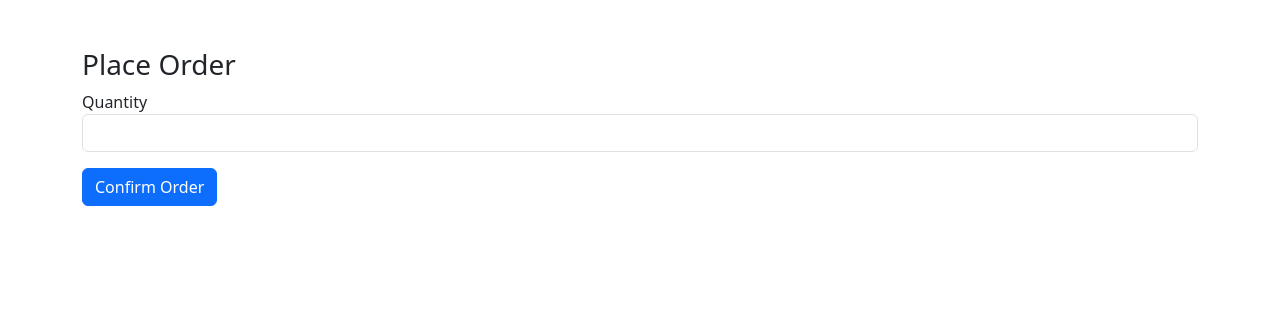
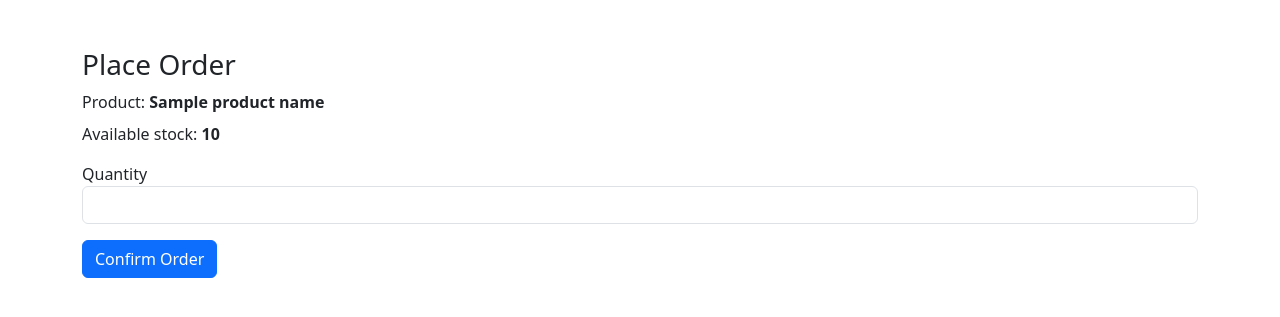
Before and after one commit to Salman-Faizal/ISDN-Sales-Application, a Flask app: template templates/place_order.html in a window 1280 px wide. Shown: the top 317 px of the page. Run offline with Flask 3, Linux system fonts and the light colour scheme; the template is opened without the code that fills it: most values are stand-ins (such as "Sample title", 1, 10 or a date in 2020).

Commit message:
Corrected stock quantity related error

```diff
--- a/app.py
+++ b/app.py
@@ -244,16 +244,39 @@ def order(product_id):
     if 'username' not in session or session['role'] != "Customer":
         return redirect(url_for('login'))
 
-    if quantity <= 0:
+    conn = sqlite3.connect("database.db")
+    cursor = conn.cursor()
+    cursor.execute("SELECT name, stock FROM products WHERE id=?", (product_id,))
+    product = cursor.fetchone()
+
+    if not product:
+        conn.close()
+        return redirect(url_for('products'))
+
+    product_name, stock = product
+    error = None
+
+    if request.method == 'POST':
+        conn = sqlite3.connect("database.db")
+        cursor = conn.cursor()
+
+        quantity = int(request.form['quantity'])
+        if quantity <= 0:
+            conn.close()
             return "Quantity must be greater than zero"
 
-    if request.method == 'POST':
-        quantity = int(request.form['quantity'])
+        if quantity > stock:
+            error = f"Only {stock} item(s) available for {product_name}."
+            conn.close()
+            return render_template(
+                "place_order.html",
+                product_id=product_id,
+                product_name=product_name,
+                stock=stock,
+                error=error
+            )
 
         estimated_date = (datetime.now() + timedelta(days=3)).strftime("%Y-%m-%d")
-
-        cursor.execute("SELECT stock FROM products WHERE id=?", (product_id,))
-        product = cursor.fetchone()
 
         if not product:
             conn.close()
@@ -267,8 +290,6 @@ def order(product_id):
         updated_stock = available_stock - quantity
         cursor.execute("UPDATE products SET stock=? WHERE id=?", (updated_stock, product_id))
 
-        conn = sqlite3.connect("database.db")
-        cursor = conn.cursor()
         cursor.execute("""
             INSERT INTO orders (username, product_id, quantity, status, estimated_delivery, payment_status)
             VALUES (?, ?, ?, ?, ?, ?)
@@ -279,7 +300,14 @@ def order(product_id):
 
         return redirect(url_for('products'))
 
-    return render_template("place_order.html", product_id=product_id)
+    conn.close()
+    return render_template(
+        "place_order.html",
+        product_id=product_id,
+        product_name=product_name,
+        stock=stock,
+        error=error
+    )
 
 @app.route('/orders')
 def view_orders():
--- a/templates/place_order.html
+++ b/templates/place_order.html
@@ -1,23 +1,37 @@
-<!DOCTYPE html>
+<!doctype html>
 <html>
   <head>
     <title>Place Order</title>
-    <link href="https://cdn.jsdelivr.net/npm/bootstrap@5.3.2/dist/css/bootstrap.min.css" rel="stylesheet">
+    <link
+      href="https://cdn.jsdelivr.net/npm/bootstrap@5.3.2/dist/css/bootstrap.min.css"
+      rel="stylesheet"
+    />
   </head>
   <body>
-
     <div class="container mt-5">
       <h3>Place Order</h3>
+      <p class="mb-2">Product: <strong>{{ product_name }}</strong></p>
+      <p class="mb-3">Available stock: <strong>{{ stock }}</strong></p>
+
+      {% if error %}
+      <p class="text-danger">{{ error }}</p>
+      {% endif %}
 
       <form method="POST">
         <div class="mb-3">
           <label>Quantity</label>
-            <input type="number" name="quantity" class="form-control" required>
+          <input
+            type="number"
+            name="quantity"
+            class="form-control"
+            min="1"
+            max="{{ stock }}"
+            required
+          />
         </div>
 
         <button type="submit" class="btn btn-primary">Confirm Order</button>
       </form>
     </div>
-
   </body>
 </html>
```
Lines whose indentation alone changed are shown as unchanged.
